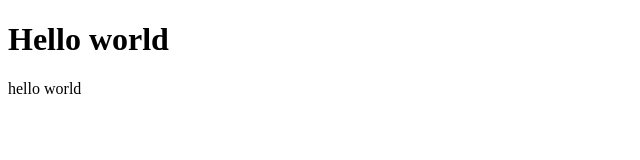
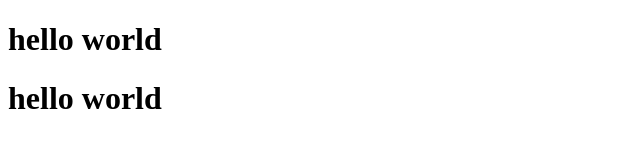
Before and after one commit to Dhanshree7041/react-project, a plain HTML site: page index.html in a window 1280 px wide. Shown: the whole page, without its empty margins (0-640 px from the left). Drawn offline with nearby package versions, Linux system fonts and the light colour scheme.

Commit message:
first commit

```diff
--- a/index.html
+++ b/index.html
@@ -4,14 +4,14 @@
     <meta charset="UTF-8">
     <meta name="viewport" content="width=device-width, initial-scale=1.0">
     <title>Document</title>
+    <script crossorigin src="https://unpkg.com/react@18/umd/react.development.js"></script>
+    <script crossorigin src="https://unpkg.com/react-dom@18/umd/react-dom.development.js"></script>
 </head>
 <body>
     <div>
-        <h1>Hello world</h1>
+      <h1>hello world</h1>
     </div>
-    <div id="output"></div>
-    <script>
-        document.getElementById("output").innerHTML="hello world"
+    <script src="index.js">
     </script>
 </body>
 </html>
--- a/index.js
+++ b/index.js
@@ -0,0 +1,5 @@
+const h1 =document.createElement("h1");
+h1.innerText = "hello world";
+document.body.appendChild(h1);
+console.log("react",React);
+console.log("react dom",ReactDOM);
```
